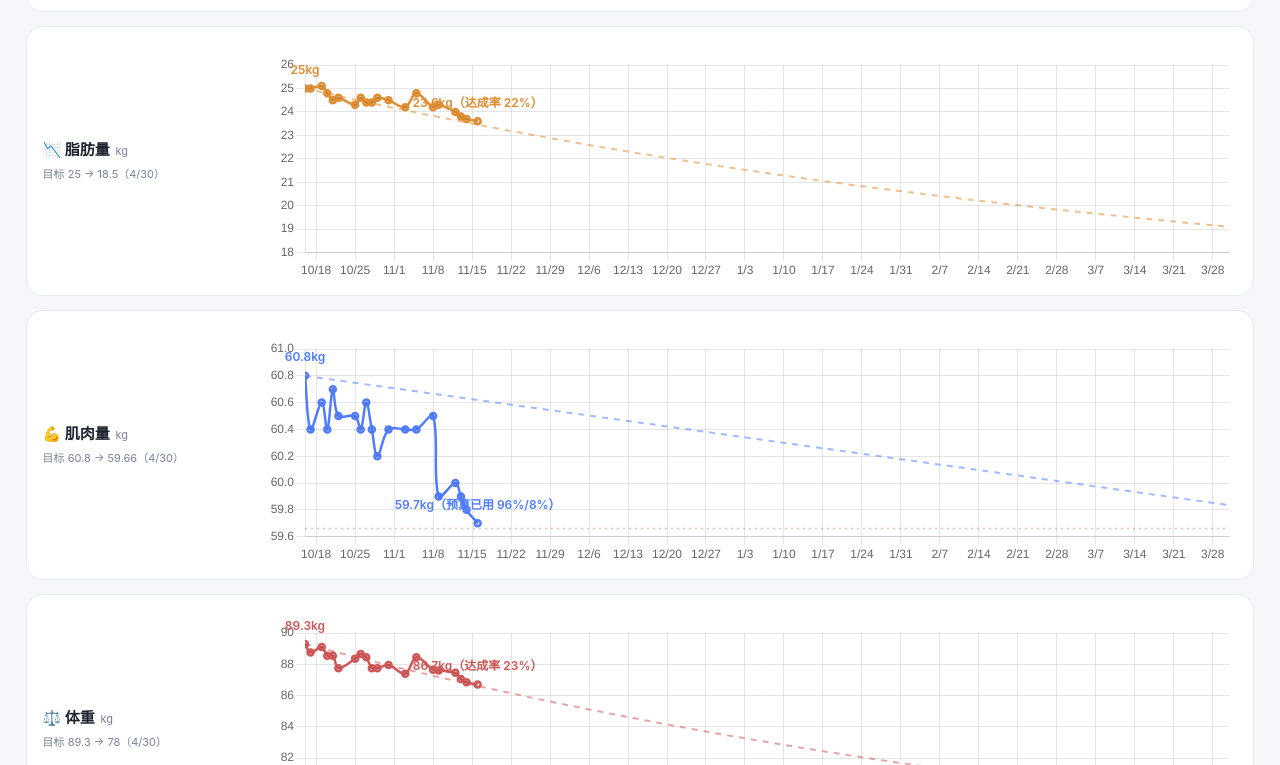
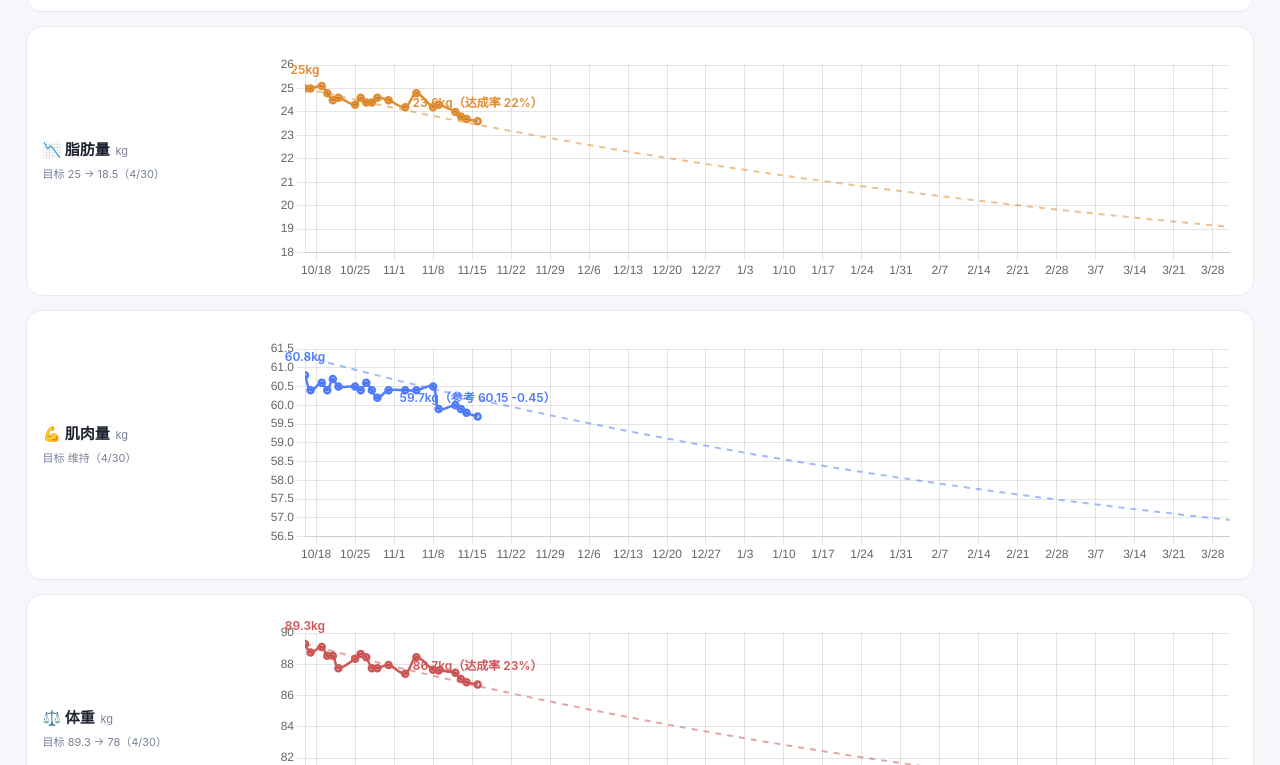
Before and after one commit to dika-sama/health-site, a plain HTML site: page index.html in a window 1280 px wide. Shown: the part 433-1198 px from the top of the page. Drawn offline with Linux system fonts and the light colour scheme.

Commit message:
肌肉量目标改为动态参考线:参考=体重曲线-脂肪曲线-3.0其他,实测低于参考0.5kg报警;终点78kg/脂肪18.5(BIA体脂24%)

```diff
--- a/data/goals.json
+++ b/data/goals.json
@@ -31,10 +31,10 @@
     "label": "肌肉量目标",
     "start": "2026-10-16",
     "end": "2027-04-30",
-    "from": 60.8,
-    "to": 59.66,
-    "direction": "down",
-    "curve": "linear",
-    "note": "瘦体重流失预算8%:总减重11.3kg×8%=0.9kg,终点59.9;现取59.66留余量,周均值跌破=蛋白/训练/睡眠三查"
+    "direction": "ref",
+    "curve": "ref",
+    "refMinus": 3.0,
+    "refTolerance": 0.5,
+    "note": "参考线=体重曲线-脂肪曲线-3.0(其他刚性);BIA配平伪影剔除;实测低于参考线0.5kg=真流失,蛋白/训练/睡眠三查"
   }
 ]
--- a/index.html
+++ b/index.html
@@ -359,16 +359,35 @@ function renderStats(rowsRaw, trainLogToday) {
 }
 
 /* ---------- 目标趋势线 ---------- */
-// 目标线:linear = 匀速直线;exp = 指数衰减(前期快后期慢,符合减重生理规律)
+// 目标线:linear = 匀速直线;exp = 指数衰减(前期快后期慢);ref = 联动参考线(体重曲线-脂肪曲线-refMinus)
 // exp 模型:w(t) = to + (from - to) * (1 - e^(-k·n)) / (1 - e^(-k·N)),n=第几天,N=总天数
-// decay 参数 k 控制前快后慢的程度(k 越大前期越陡);from/to 为锚点,曲线过两端点
-function goalDataset(g) {
+// ref 模型(BIA 配平伪影剔除):肌肉量读数被体重/脂肪挤出,故目标不设绝对值,按两曲线差推参考线
+function goalDataset(g, goals) {
   const start = new Date(g.start + 'T00:00:00'), end = new Date(g.end + 'T00:00:00');
   const span = end - start;
   const N = span / 86400e3;
   const k = g.decay != null ? g.decay : 0.0075;
   const isExp = g.curve === 'exp';
+  // ref 型:取同周期 weight/fatMass 两条曲线实时求差
+  let wGoal = null, fGoal = null;
+  if (g.curve === 'ref' && goals) {
+    wGoal = goals.find(x => x.metric === 'weight');
+    fGoal = goals.find(x => x.metric === 'fatMass');
+  }
+  const curveVal = (gg, t) => {
+    const n = (t - start.getTime()) / 86400e3;
+    if (!gg) return null;
+    const kk = gg.decay != null ? gg.decay : 0.0075;
+    if (gg.curve !== 'exp') return gg.from + (gg.to - gg.from) * (n / N);
+    const denom = 1 - Math.exp(-kk * N);
+    return gg.to + (gg.from - gg.to) * (Math.exp(-kk * n) - Math.exp(-kk * N)) / denom;
+  };
   const valAt = (t) => {
+    if (g.curve === 'ref') {
+      const wv = curveVal(wGoal, t), fv = curveVal(fGoal, t);
+      if (wv == null || fv == null) return null;
+      return wv - fv - (g.refMinus != null ? g.refMinus : 3.0);
+    }
     const n = (t - start.getTime()) / 86400e3;
     if (!isExp) return g.from + (g.to - g.from) * (n / N);
     const denom = 1 - Math.exp(-k * N);
@@ -377,11 +396,15 @@ function goalDataset(g) {
   const pts = [];
   // 每 3 天一个点,铺满整个周期
   for (let t = start.getTime(); t <= end.getTime(); t += 3 * 86400e3) {
-    pts.push({ x: new Date(t), y: valAt(t) });
+    const y = valAt(t);
+    if (y != null) pts.push({ x: new Date(t), y: y });
   }
-  pts.push({ x: end, y: g.to });
+  const endY = valAt(end.getTime());
+  if (endY != null) pts.push({ x: end, y: endY });
+  const refTag = g.curve === 'ref' ? '参考' : '目标';
+  const endLabel = g.curve === 'ref' ? `参考${g.refMinus != null ? '(−' + g.refMinus + '其他)' : ''}` : `${fmt(g.to)}`;
   return {
-    label: `目标 → ${fmt(g.to)}${g.metric.includes('%') || METRICS[g.metric] ? '' : ''}`,
+    label: `${refTag}线 ${endLabel}`,
     data: pts,
     borderColor: METRICS[g.metric].color + '88',
     borderDash: [6, 6],
@@ -419,10 +442,28 @@ function renderMetricChart(metric, rowsRaw, goals) {
   const m = METRICS[metric];
   const g = (goals || []).find(x => x.metric === metric);
   const rows = rowsRaw.map(derived);   // 现场计算占比字段(bodyFat/muscle)
+  const isRef = g && g.curve === 'ref';
 
-  // 达成率 = 当前总进度:实际完成变化 ÷ 目标总变化(方向自适应,不看时间进度)
+  // 肌肉量(ref 型):参考线 = 体重曲线-脂肪曲线-refMinus,随时间联动
+  let refValToday = null;
+  if (isRef) {
+    const gg = goals;
+    const wG = gg.find(x => x.metric === 'weight'), fG = gg.find(x => x.metric === 'fatMass');
+    const refAt = (gg2, t) => {
+      const start = new Date(gg2.start + 'T00:00:00'), end = new Date(gg2.end + 'T00:00:00');
+      const N = (end - start) / 86400e3, n = (t - start.getTime()) / 86400e3;
+      const kk = gg2.decay != null ? gg2.decay : 0.0075;
+      if (gg2.curve !== 'exp') return gg2.from + (gg2.to - gg2.from) * (n / N);
+      const denom = 1 - Math.exp(-kk * N);
+      return gg2.to + (gg2.from - gg2.to) * (Math.exp(-kk * n) - Math.exp(-kk * N)) / denom;
+    };
+    const now = Date.now() < new Date(g.end + 'T00:00:00').getTime() ? Date.now() : new Date(g.end + 'T00:00:00').getTime();
+    refValToday = refAt(wG, now) - refAt(fG, now) - (g.refMinus != null ? g.refMinus : 3.0);
+  }
+
+  // 达成率 = 当前总进度:实际完成变化 ÷ 目标总变化(方向自适应,不看时间进度);ref 型不适用
   let rate = null;
-  if (g) {
+  if (g && !isRef) {
     const total = Math.abs(g.to - g.from);
     const latest = rows[rows.length - 1];
     if (latest && total > 0.0001) {
@@ -438,16 +479,7 @@ function renderMetricChart(metric, rowsRaw, goals) {
     borderWidth: 2.5, tension: 0.35, pointRadius: 3, pointHoverRadius: 5,
     fill: false,
   };
-  const goalLines = (goals || []).filter(x => x.metric === metric).map(goalDataset);
-  // 肌肉量专属:流失预算耗尽线(=终点 59.66,红色点线;到达即预算用尽)
-  if (metric === 'muscleMass' && g && g.to < g.from) {
-    goalLines.push({
-      label: '预算耗尽线',
-      data: [{ x: CFG.xAxisStart, y: g.to }, { x: CFG.xAxisEnd, y: g.to }],
-      borderColor: RED + '66', borderDash: [2, 4], borderWidth: 1.5,
-      pointRadius: 0, fill: false,
-    });
-  }
+  const goalLines = (goals || []).filter(x => x.metric === metric).map(x => goalDataset(x, goals));
   const canvas = document.getElementById(m.chart);
   if (!canvas) return;
   if (charts[metric]) { charts[metric].destroy(); }
@@ -477,12 +509,15 @@ function renderMetricChart(metric, rowsRaw, goals) {
     let text = rate !== null
       ? `${fmt(rows[rows.length - 1][metric])}${unit}（达成率 ${rate}%）`
       : `${fmt(rows[rows.length - 1][metric])}${unit}`;
-    // 肌肉量:末点标注追加预算消耗口径(8%流失预算)
-    if (metric === 'muscleMass' && g && g.to < g.from) {
-      const used = Math.max(0, (g.from - rows[rows.length - 1][metric]) / (g.from - g.to) * 100);
-      text = `${fmt(rows[rows.length - 1][metric])}${unit}（预算已用 ${Math.min(100, Math.round(used))}%/8%）`;
+    // 肌肉量(ref 型):末点标注 = 当前值 vs 今日参考值,偏差 > 容差(0.5)标警
+    if (isRef && refValToday != null) {
+      const dev = rows[rows.length - 1][metric] - refValToday;
+      const tol = g.refTolerance != null ? g.refTolerance : 0.5;
+      text = `${fmt(rows[rows.length - 1][metric])}${unit}（参考 ${fmt(refValToday)} ${dev >= 0 ? '+' : ''}${fmt(dev)}）`;
+      labels.push({ idx: rows.length - 1, text, color: dev < -tol ? RED : m.color });
+    } else {
+      labels.push({ idx: rows.length - 1, text, color: m.color });
     }
-    labels.push({ idx: rows.length - 1, text, color: m.color });
   }
   charts[metric].$pointLabels = labels;
 }
```
